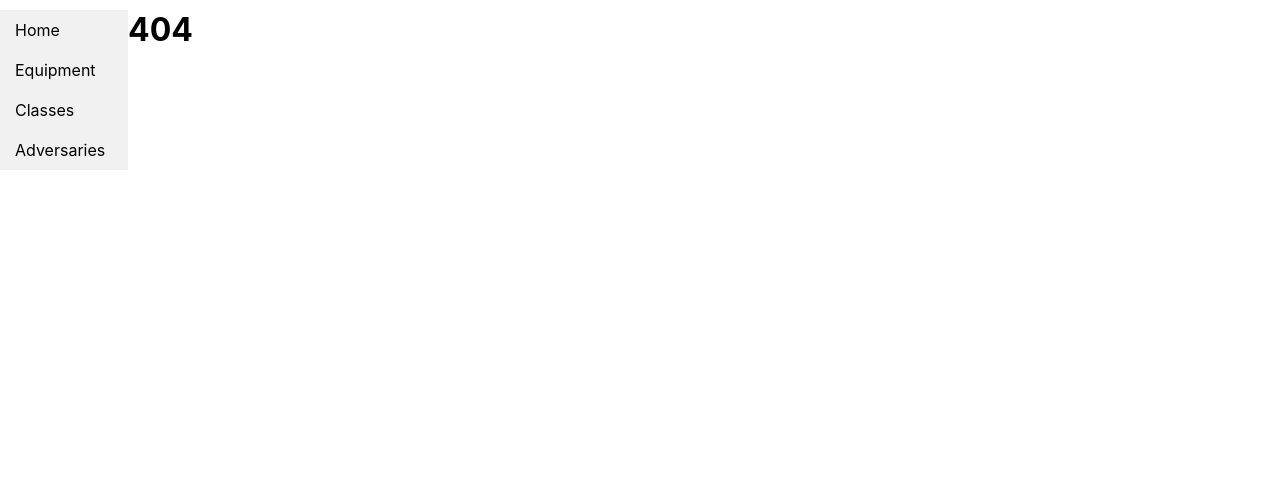
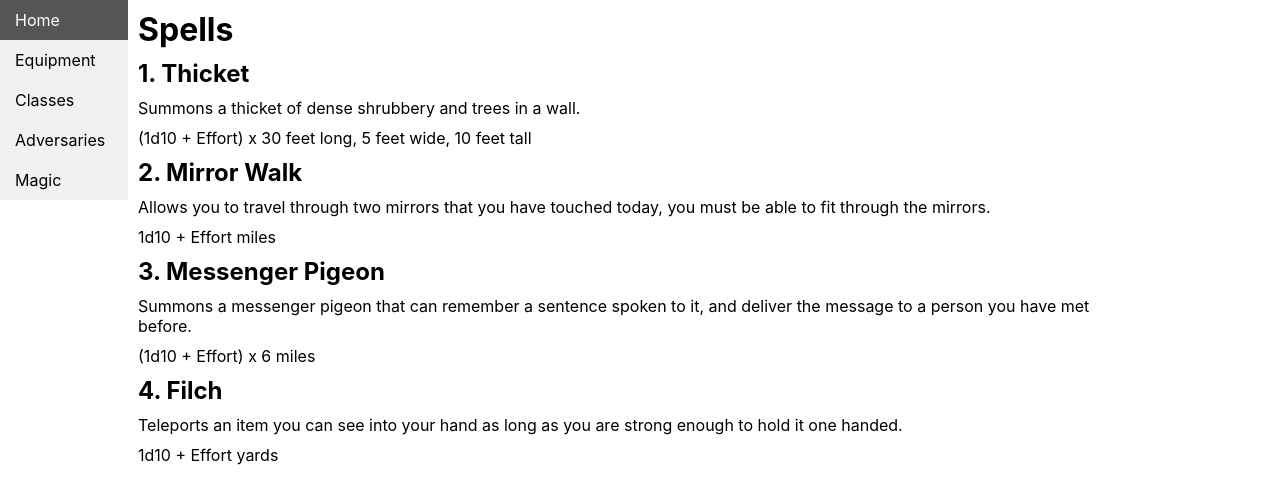
Before and after one commit to zbetzen/zbetzen.github.io, a React (Create React App) app: page /Magic in a window 1280 px wide. Before the commit this address had no page. Shown: the top 504 px of the page. Built offline with nearby package versions, Linux system fonts and the light colour scheme.

Commit message:
added spell list

```diff
--- a/src/App.js
+++ b/src/App.js
@@ -2,6 +2,7 @@ import { BrowserRouter, Routes, Route } from "react-router-dom";
 import './App.css';
 import Layout from "./pages/Layout";
 import Home from "./pages/Home";
+import Magic from "./pages/Magic";
 import Equipment from "./pages/Equipment";
 import Classes from "./pages/Classes";
 import Adversaries from "./pages/Adversaries";
@@ -45,6 +46,7 @@ function App() {
           <Route path="adversaries" element={<Adversaries />}>
             <Route path="Bandit" element={<Bandit />} />
           </Route>
+          <Route path="Magic" element={<Magic />} />
           <Route path="*" element={<NoPage />} />
         </Route>
       </Routes>
--- a/src/pages/Layout.js
+++ b/src/pages/Layout.js
@@ -17,6 +17,9 @@ const Layout = () => {
           <li>
             <Link to="/adversaries">Adversaries</Link>
           </li>
+          <li>
+            <Link to="/Magic">Magic</Link>
+          </li>
         </ul>
       </nav>
 
--- /dev/null
+++ b/src/pages/Magic.js
@@ -0,0 +1,35 @@
+import SpellBlock from "./SpellBlock";
+
+const Magic = () => {
+  const mySpells =
+    [
+      {
+        title: 'Thicket',
+        description: 'Summons a thicket of dense shrubbery and trees in a wall.',
+        effect: '(1d10 + Effort) x 30 feet long, 5 feet wide, 10 feet tall'
+      },
+      {
+        title: 'Mirror Walk',
+        description: 'Allows you to travel through two mirrors that you have touched today, you must be able to fit through the mirrors.',
+        effect: '1d10 + Effort miles'
+      },
+      {
+        title: 'Messenger Pigeon',
+        description: 'Summons a messenger pigeon that can remember a sentence spoken to it, and deliver the message to a person you have met before.',
+        effect: '(1d10 + Effort) x 6 miles'
+      },
+      {
+        title: 'Filch',
+        description: 'Teleports an item you can see into your hand as long as you are strong enough to hold it one handed.',
+        effect: '1d10 + Effort yards'
+      },
+    ];
+    return (
+      <div class="bodyElement">
+        <h1>Spells</h1>
+        <SpellBlock spells={mySpells}/>
+      </div>
+    );
+  };
+
+  export default Magic;
--- /dev/null
+++ b/src/pages/SpellBlock.js
@@ -0,0 +1,15 @@
+function SpellBlock({ spells }) {
+  return (
+    <div>
+      {spells.map((item, index) =>
+        <div>
+          <h2>{index + 1}. {item.title}</h2>
+          <p>{item.description}</p>
+          <p>{item.effect}</p>
+        </div>
+      )}
+    </div>
+  );
+}
+
+  export default SpellBlock;
```
